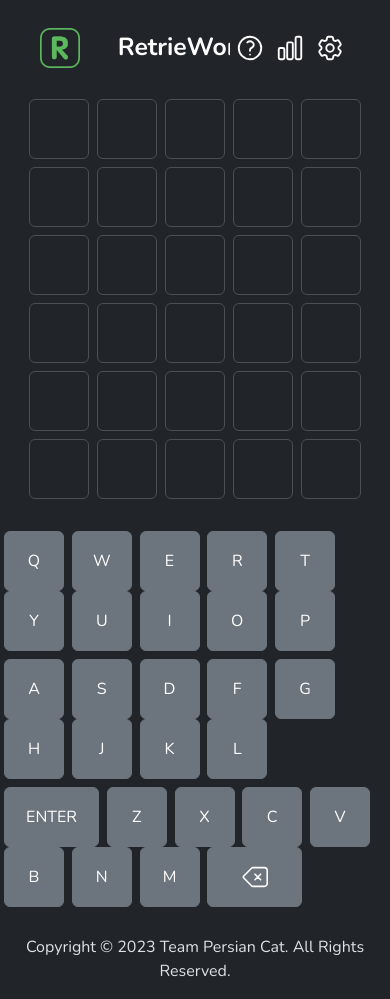
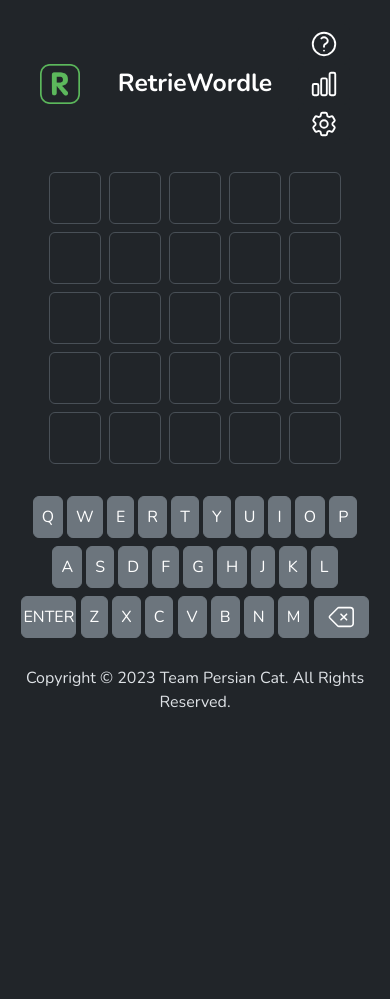
Before and after one commit to nishithsoni/CMSC-447-Team-Persian-Cat-Project, a Flask app: page / in a window 390 px wide. After the commit the page ends 708 px from the top, so only its background shows below. Run offline with Flask 3, Linux system fonts and the light colour scheme.

Commit message:
More button functionality and responsiveness added

```diff
--- a/static/styles.css
+++ b/static/styles.css
@@ -6,22 +6,23 @@
 }
 
 .square-input {
-  width: 60px;
-  height: 60px;
+  width: 52px;
+  height: 52px;
 }
 
 .keyboard-letters {
-  font-size: 30px;
 }
 
 .keyboard-letters button {
-  width: 60px;
-  height: 60px;
+  height: 42px;
+
+  padding: 8px;
+  table-layout: fixed;
 }
 
 .special-key {
-  width: 95px!important;
-  height: 60px;
+  width: 55px!important;
+  padding: 0px!important;
 }
 
 .backspace svg{
--- a/templates/header.html
+++ b/templates/header.html
@@ -17,7 +17,7 @@
             <a href="#" class="navbar-brand fs-2 fw-bold mx-auto text-center col-8">
               RetrieWordle
             </a>
-            <div class="col-2 d-flex justify-content-end">
+            <div class="col-2 d-flex justify-content-end flex-sm-row flex-column">
               <button type="question" class="btn btn-dark p-1" data-bs-toggle="modal" data-bs-target="#questionModal">
                 <svg xmlns="http://www.w3.org/2000/svg" fill="none" viewBox="0 0 24 24" stroke-width="1.5" stroke="currentColor" width="30" height="30" class="w-6 h-6">
                   <path stroke-linecap="round" stroke-linejoin="round" d="M9.879 7.519c1.171-1.025 3.071-1.025 4.242 0 1.172 1.025 1.172 2.687 0 3.712-.203.179-.43.326-.67.442-.745.361-1.45.999-1.45 1.827v.75M21 12a9 9 0 1 1-18 0 9 9 0 0 1 18 0Zm-9 5.25h.008v.008H12v-.008Z" />
--- a/templates/index.html
+++ b/templates/index.html
@@ -55,146 +55,63 @@
 
 <div class="d-flex justify-content-center">
     <form action="">
+        {% for i in range(5) %}
         <div class="row">
             <div class="col p-1">
-                <input type="text" class="form-control square-input" id="formGroupExampleInput" placeholder="">
+                <input type="text" maxlength="1" class="form-control shadow-none text-uppercase text-center square-input" id="formGroupExampleInput" placeholder="" readonly>
             </div>
             <div class="col p-1">
-                <input type="text" class="form-control square-input" id="formGroupExampleInput" placeholder="">
+                <input type="text" maxlength="1" class="form-control shadow-none text-uppercase text-center square-input" id="formGroupExampleInput" placeholder="" readonly>
             </div>
             <div class="col p-1">
-                <input type="text" class="form-control square-input" id="formGroupExampleInput" placeholder="">
+                <input type="text" maxlength="1" class="form-control shadow-none text-uppercase text-center square-input" id="formGroupExampleInput" placeholder="" readonly>
             </div>
             <div class="col p-1">
-                <input type="text" class="form-control square-input" id="formGroupExampleInput" placeholder="">
+                <input type="text" maxlength="1" class="form-control shadow-none text-uppercase text-center square-input" id="formGroupExampleInput" placeholder="" readonly>
             </div>
             <div class="col p-1">
-                <input type="text" class="form-control square-input" id="formGroupExampleInput" placeholder="">
+                <input type="text" maxlength="1" class="form-control shadow-none text-uppercase text-center square-input" id="formGroupExampleInput" placeholder="" readonly>
             </div>
         </div>
-        <div class="row">
-            <div class="col p-1">
-                <input type="text" class="form-control square-input" id="formGroupExampleInput" placeholder="">
-            </div>
-            <div class="col p-1">
-                <input type="text" class="form-control square-input" id="formGroupExampleInput" placeholder="">
-            </div>
-            <div class="col p-1">
-                <input type="text" class="form-control square-input" id="formGroupExampleInput" placeholder="">
-            </div>
-            <div class="col p-1">
-                <input type="text" class="form-control square-input" id="formGroupExampleInput" placeholder="">
-            </div>
-            <div class="col p-1">
-                <input type="text" class="form-control square-input" id="formGroupExampleInput" placeholder="">
-            </div>
-        </div>
-        <div class="row">
-            <div class="col p-1">
-                <input type="text" class="form-control square-input" id="formGroupExampleInput" placeholder="">
-            </div>
-            <div class="col p-1">
-                <input type="text" class="form-control square-input" id="formGroupExampleInput" placeholder="">
-            </div>
-            <div class="col p-1">
-                <input type="text" class="form-control square-input" id="formGroupExampleInput" placeholder="">
-            </div>
-            <div class="col p-1">
-                <input type="text" class="form-control square-input" id="formGroupExampleInput" placeholder="">
-            </div>
-            <div class="col p-1">
-                <input type="text" class="form-control square-input" id="formGroupExampleInput" placeholder="">
-            </div>
-        </div>
-        <div class="row">
-            <div class="col p-1">
-                <input type="text" class="form-control square-input" id="formGroupExampleInput" placeholder="">
-            </div>
-            <div class="col p-1">
-                <input type="text" class="form-control square-input" id="formGroupExampleInput" placeholder="">
-            </div>
-            <div class="col p-1">
-                <input type="text" class="form-control square-input" id="formGroupExampleInput" placeholder="">
-            </div>
-            <div class="col p-1">
-                <input type="text" class="form-control square-input" id="formGroupExampleInput" placeholder="">
-            </div>
-            <div class="col p-1">
-                <input type="text" class="form-control square-input" id="formGroupExampleInput" placeholder="">
-            </div>
-        </div>
-        <div class="row">
-            <div class="col p-1">
-                <input type="text" class="form-control square-input" id="formGroupExampleInput" placeholder="">
-            </div>
-            <div class="col p-1">
-                <input type="text" class="form-control square-input" id="formGroupExampleInput" placeholder="">
-            </div>
-            <div class="col p-1">
-                <input type="text" class="form-control square-input" id="formGroupExampleInput" placeholder="">
-            </div>
-            <div class="col p-1">
-                <input type="text" class="form-control square-input" id="formGroupExampleInput" placeholder="">
-            </div>
-            <div class="col p-1">
-                <input type="text" class="form-control square-input" id="formGroupExampleInput" placeholder="">
-            </div>
-        </div>
-        <div class="row">
-            <div class="col p-1">
-                <input type="text" class="form-control square-input" id="formGroupExampleInput" placeholder="">
-            </div>
-            <div class="col p-1">
-                <input type="text" class="form-control square-input" id="formGroupExampleInput" placeholder="">
-            </div>
-            <div class="col p-1">
-                <input type="text" class="form-control square-input" id="formGroupExampleInput" placeholder="">
-            </div>
-            <div class="col p-1">
-                <input type="text" class="form-control square-input" id="formGroupExampleInput" placeholder="">
-            </div>
-            <div class="col p-1">
-                <input type="text" class="form-control square-input" id="formGroupExampleInput" placeholder="">
-            </div>
-        </div>
+        {% endfor %}
     </form>
 </div>
 
 <div class="d-flex flex-column justify-content-center align-items-center mt-4">
     <div class="p-1 keyboard-letters">
-        <button type="button" class="btn btn-secondary">Q</button>
-        <button type="button" class="btn btn-secondary">W</button>
-        <button type="button" class="btn btn-secondary">E</button>
-        <button type="button" class="btn btn-secondary">R</button>
-        <button type="button" class="btn btn-secondary">T</button>
-        <button type="button" class="btn btn-secondary">Y</button>
-        <button type="button" class="btn btn-secondary">U</button>
-        <button type="button" class="btn btn-secondary">I</button>
-        <button type="button" class="btn btn-secondary">O</button>
-        <button type="button" class="btn btn-secondary">P</button>
+        <button type="button" class="btn btn-secondary letter-button">Q</button>
+        <button type="button" class="btn btn-secondary letter-button">W</button>
+        <button type="button" class="btn btn-secondary letter-button">E</button>
+        <button type="button" class="btn btn-secondary letter-button">R</button>
+        <button type="button" class="btn btn-secondary letter-button">T</button>
+        <button type="button" class="btn btn-secondary letter-button">Y</button>
+        <button type="button" class="btn btn-secondary letter-button">U</button>
+        <button type="button" class="btn btn-secondary letter-button">I</button>
+        <button type="button" class="btn btn-secondary letter-button">O</button>
+        <button type="button" class="btn btn-secondary letter-button">P</button>
     </div>
     <div class="p-1 keyboard-letters">
-        <button type="button" class="btn btn-secondary">A</button>
-        <button type="button" class="btn btn-secondary">S</button>
-        <button type="button" class="btn btn-secondary">D</button>
-        <button type="button" class="btn btn-secondary">F</button>
-        <button type="button" class="btn btn-secondary">G</button>
-        <button type="button" class="btn btn-secondary">H</button>
-        <button type="button" class="btn btn-secondary">J</button>
-        <button type="button" class="btn btn-secondary">K</button>
-        <button type="button" class="btn btn-secondary">L</button>
+        <button type="button" class="btn btn-secondary letter-button">A</button>
+        <button type="button" class="btn btn-secondary letter-button">S</button>
+        <button type="button" class="btn btn-secondary letter-button">D</button>
+        <button type="button" class="btn btn-secondary letter-button">F</button>
+        <button type="button" class="btn btn-secondary letter-button">G</button>
+        <button type="button" class="btn btn-secondary letter-button">H</button>
+        <button type="button" class="btn btn-secondary letter-button">J</button>
+        <button type="button" class="btn btn-secondary letter-button">K</button>
+        <button type="button" class="btn btn-secondary letter-button">L</button>
     </div>
     <div class="p-1 keyboard-letters">
-        <button type="button" class="btn btn-secondary special-key">ENTER</button>
-        <button type="button" class="btn btn-secondary">Z</button>
-        <button type="button" class="btn btn-secondary">X</button>
-        <button type="button" class="btn btn-secondary">C</button>
-        <button type="button" class="btn btn-secondary">V</button>
-        <button type="button" class="btn btn-secondary">B</button>
-        <button type="button" class="btn btn-secondary">N</button>
-        <button type="button" class="btn btn-secondary">M</button>
-        <button type="button" class="btn btn-secondary special-key backspace">
-            <svg xmlns="http://www.w3.org/2000/svg" fill="none" viewBox="0 0 24 24" stroke-width="1.25" stroke="currentColor" class="w-5 h-5">
+        <button type="button" class="btn btn-secondary special-key letter-button">ENTER</button>
+        <button type="button" class="btn btn-secondary letter-button">Z</button>
+        <button type="button" class="btn btn-secondary letter-button">X</button>
+        <button type="button" class="btn btn-secondary letter-button">C</button>
+        <button type="button" class="btn btn-secondary letter-button">V</button>
+        <button type="button" class="btn btn-secondary letter-button">B</button>
+        <button type="button" class="btn btn-secondary letter-button">N</button>
+        <button type="button" class="btn btn-secondary letter-button">M</button>
+        <button type="button" class="btn btn-secondary special-key backspace  letter-button">
+            <svg xmlns="http://www.w3.org/2000/svg" fill="none" viewBox="0 0 24 24" stroke-width="1.25" stroke="currentColor" class="">
                 <path stroke-linecap="round" stroke-linejoin="round" d="M12 9.75 14.25 12m0 0 2.25 2.25M14.25 12l2.25-2.25M14.25 12 12 14.25m-2.58 4.92-6.374-6.375a1.125 1.125 0 0 1 0-1.59L9.42 4.83c.21-.211.497-.33.795-.33H19.5a2.25 2.25 0 0 1 2.25 2.25v10.5a2.25 2.25 0 0 1-2.25 2.25h-9.284c-.298 0-.585-.119-.795-.33Z" />
             </svg>
         </button>
```
